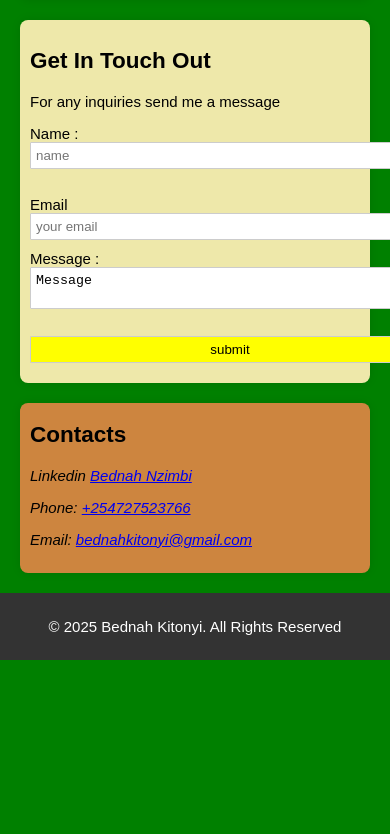
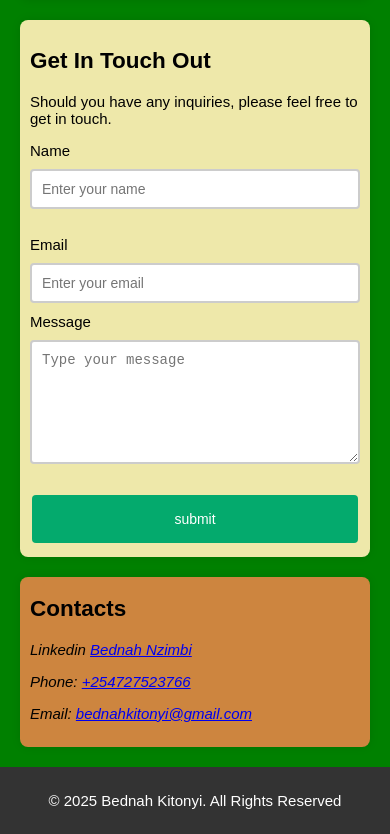
Before and after one commit to bednahkitonyi/bednahkitonyi.github.io, a plain HTML site: page index.html in a window 390 px wide. Shown: the part 2640-3474 px from the top of the page. Before the commit the page ends 3300 px from the top, so only its background shows below. Drawn offline with Linux system fonts and the light colour scheme.

Commit message:
fixed the responsiveness issues for  the form elements

```diff
--- a/index.html
+++ b/index.html
@@ -124,14 +124,14 @@
     </section>
     <section id="getin_touch">
         <h2>Get In Touch Out</h2>
-        <p>For any inquiries send me a message</p>
+        <p>Should you have any inquiries, please feel free to get in touch.</p>
         <form >
-            <label for="name">Name : </label>
-            <input type="text" id="name" name="name" required placeholder="name"><br>
+            <label for="name">Name  </label>
+            <input type="text" id="name" name="name" required placeholder="Enter your name"><br>
             <label for="email">Email</label>
-            <input type="email" id="email" name="email" placeholder="your email" required>
-            <label for="message">Message :</label>
-            <textarea id="message" name="message" placeholder="Your message" required>Message</textarea><br>
+            <input type="email" id="email" name="email" placeholder="Enter your email" required>
+            <label for="message">Message </label>
+            <textarea id="message" name="message" placeholder="Type your message" required></textarea><br>
             <input type="submit" value="submit" class="submit">
         </form>
 
--- a/styles.css
+++ b/styles.css
@@ -97,24 +97,45 @@
             display: flex;
             flex-direction: column;
         }
-         input, textarea {
+         /* input, textarea {
             margin-bottom: 10px;
             padding: 5px;
             border: 1px solid #ccc;
             border-radius: 1px
          }
-         input, textarea {width: 400px;}
+         input, textarea {width: 400px;} */
 
-         .submit{background-color:yellow ;}
-
-        button {
-            padding: 10px;
-            background: #333;
+        .submit {
+            background-color: #04AA6D;
+            border: none;
             color: white;
-            border: none;
+            padding: 16px 32px;
+            text-decoration: none;
+            margin: 4px 2px;
             cursor: pointer;
-            border-radius: 4px;
         }
         button:hover {
             background: #555;
         }
+
+        input {
+            width: auto;
+            padding: 10px;
+            margin: 10px 0;
+            border: 2px solid #ccc;
+            border-radius: 4px;
+            font-size: 14px;
+            transition: border-color 0.3s ease;
+        }
+
+        textarea {
+            width: auto;
+            padding: 10px;
+            margin: 10px 0;
+            border: 2px solid #ccc;
+            border-radius: 4px;
+            font-size: 14px;
+            min-height: 100px;
+            resize: vertical;
+            transition: border-color 0.3s ease;
+        }
```
